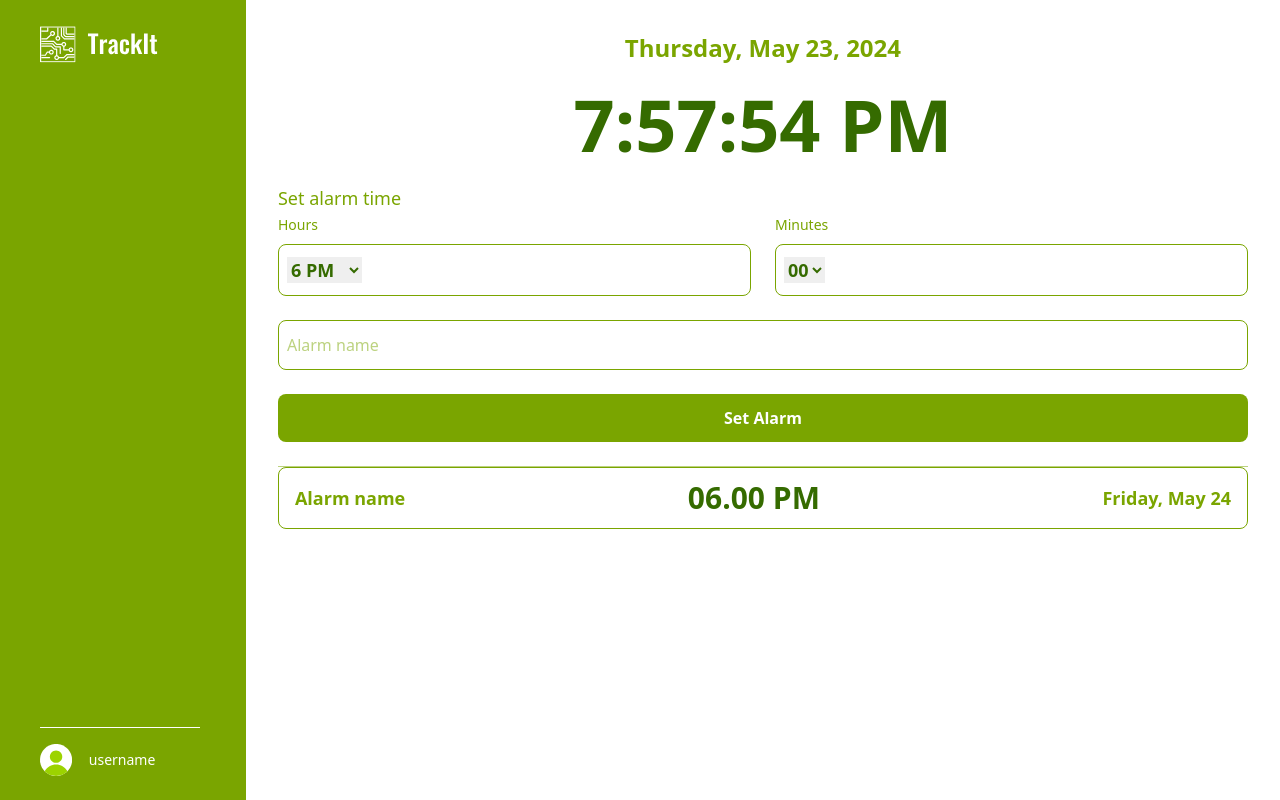
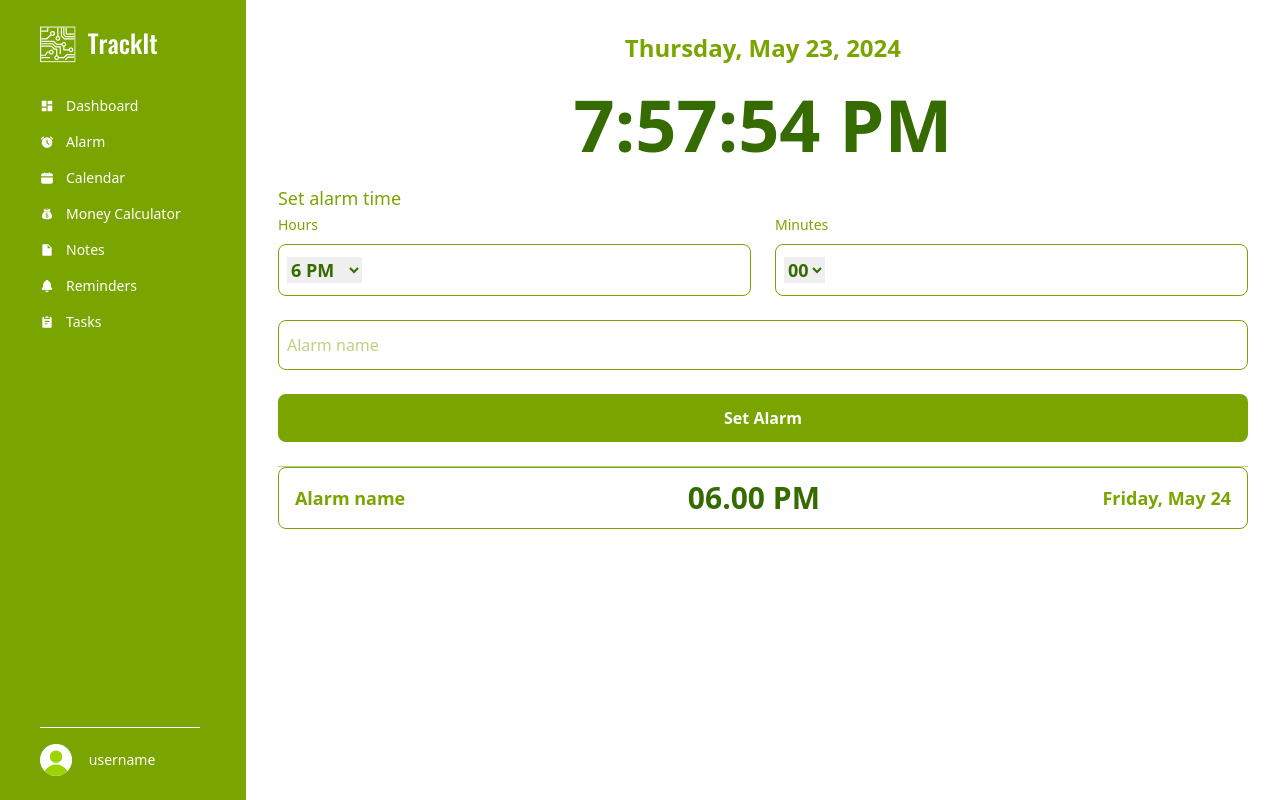
Before and after one commit to allsyalwaa/TrackIt, a React (Vite) app: page /alarm in a window 1280 px wide. Built offline with nearby package versions, Linux system fonts and the light colour scheme.

Commit message:
refactor: Update Sidebar component to fix visibility issue and improve styling

```diff
--- a/src/components/section/Sidebar.jsx
+++ b/src/components/section/Sidebar.jsx
@@ -65,7 +65,7 @@ export default function Sidebar() {
           alt=""
         />
         <div
-          className={`mt-8  flex w-full flex-col gap-4 text-white  md:flex ${isOpen ? "visible transition-all delay-500" : "invisible"}`}
+          className={`mt-8 flex w-full flex-col gap-4 text-white md:visible  md:flex ${isOpen ? "visible transition-all delay-500" : "invisible"}`}
         >
           <NavLink
             to="/dashboard"
```
